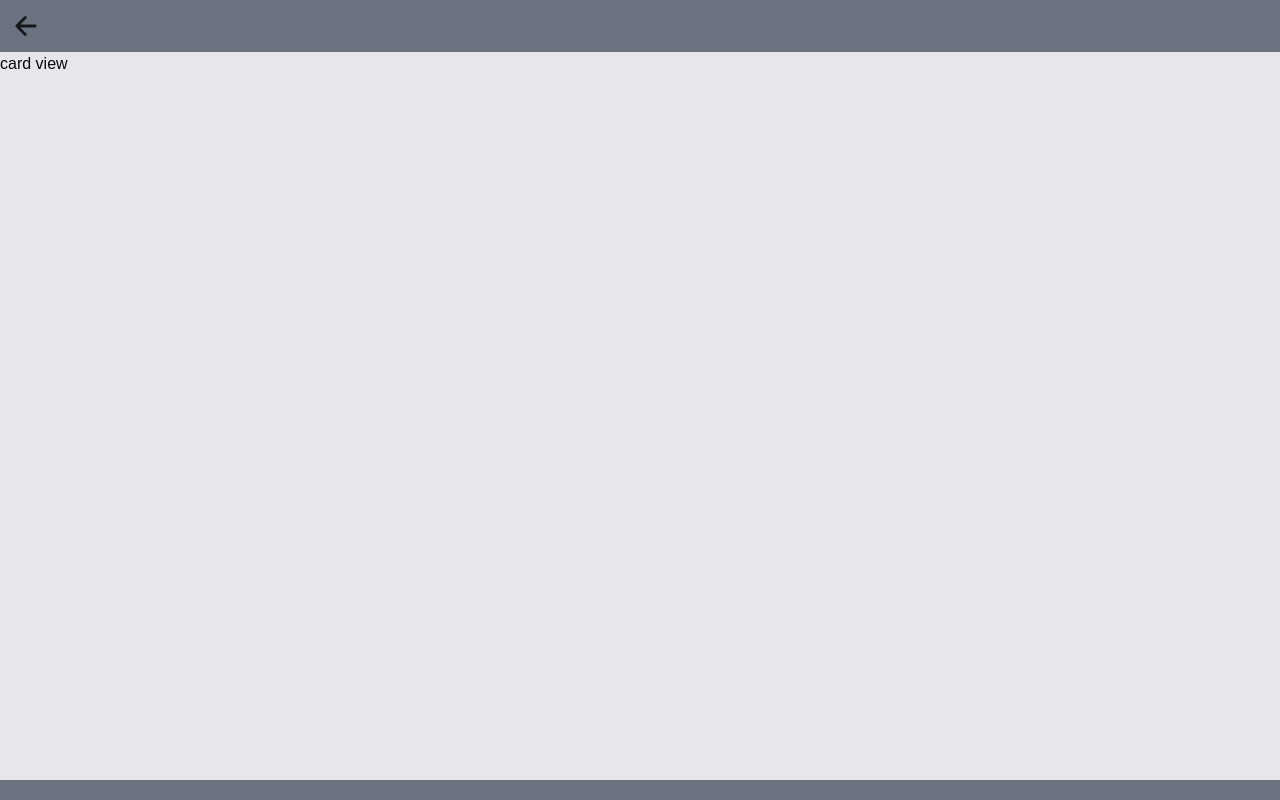
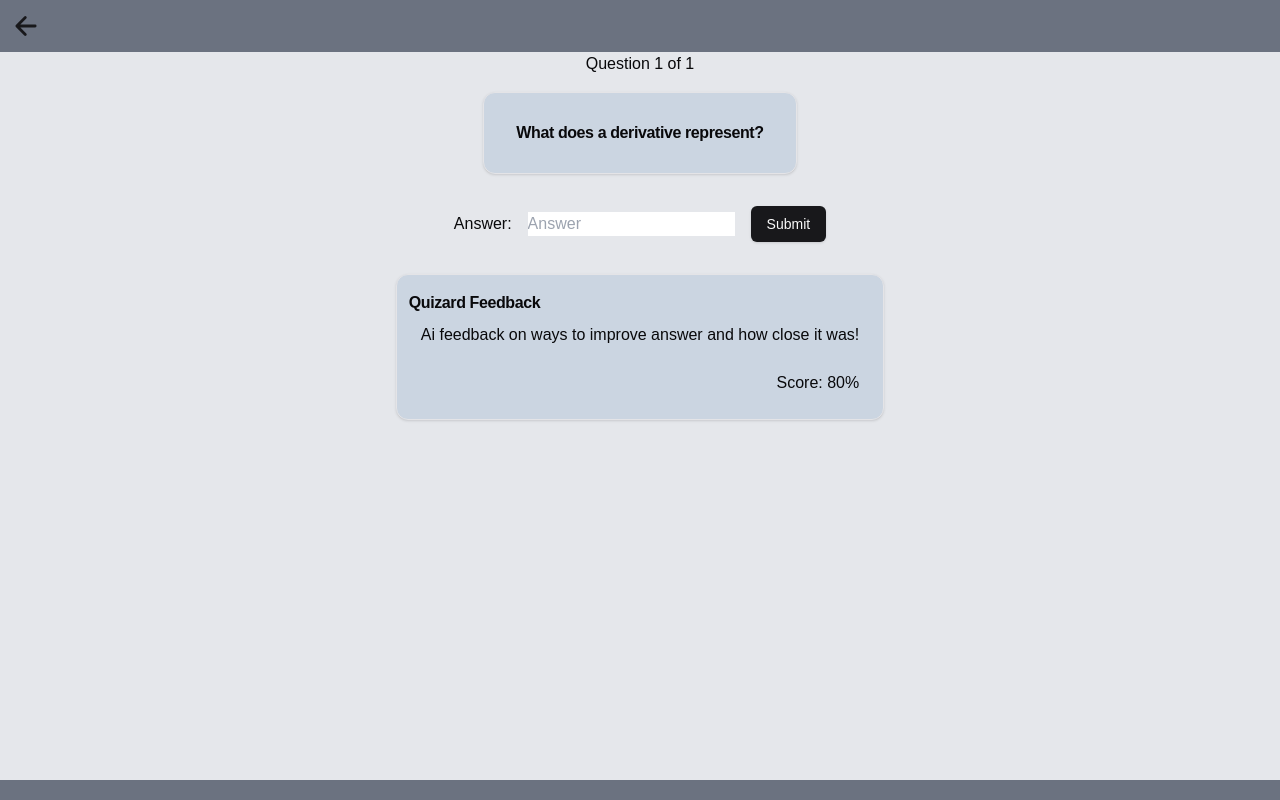
Before and after one commit to edgarcoime/quizard, a Next.js app in the folder client/: page /id/1/Calculus/play in a window 1280 px wide. Built offline with nearby package versions, Linux system fonts and the light colour scheme.

Commit message:
Made basic UI for play feature that allows the user to navigate between cards

```diff
--- a/client/src/app/(with-layout)/id/[username]/[collection]/page.tsx
+++ b/client/src/app/(with-layout)/id/[username]/[collection]/page.tsx
@@ -1,6 +1,9 @@
 import SettingsButton from "@/components/ui/settingsButton";
 import CardsView from "./CardsView";
 import UserCollectionCardSettings from "@/components/partials/UserCollectionCardSettings";
+import { IoPlayCircleOutline } from "react-icons/io5"
+import { Button } from "@/components/ui/button";
+import Link from "next/link";
 
 export default function Page({
   params,
@@ -12,15 +15,24 @@ export default function Page({
   const title = `Collection: ${decodedCollectionId}`;
 
   const settingsRoute = `/id/${username}/${collectionId}/settings`;
-
+  const playRoute = `/id/${username}/${collectionId}/play`
   return (
     <div>
       <UserCollectionCardSettings description="Collection Settings" />
 
       <h1 className="flex flex-row justify-center m-5 text-5xl">{title}</h1>
+
+      <div className="flex justify-center">
+      <Link href={playRoute}>
+        <IoPlayCircleOutline className="text-5xl"></IoPlayCircleOutline>
+      </Link>
+      </div>
+
       <div className="flex flex-col sm:flex-row justify-center gap-4 p-4">
         <CardsView username={username} collectionId={decodedCollectionId} />
       </div>
+
+
     </div>
   );
 }
--- /dev/null
+++ b/client/src/app/(with-layout)/id/[username]/[collection]/play/AnswerForm.tsx
@@ -0,0 +1,28 @@
+import { Button } from "@/components/ui/button";
+import { useState } from "react";
+
+interface AnserFormProps{
+    answerArr: string[],
+    setAnswerArr: Function,
+    index: number
+}
+
+function setAnswer(value: string, answerArr: string[], setAmswerArr:Function, index:number){
+    const newAnswerArr = [...answerArr];
+    newAnswerArr[index] = value;
+    setAmswerArr(newAnswerArr);
+}
+
+export default function AnswerForm({answerArr, setAnswerArr, index}: AnserFormProps){
+    // const [answer, setAnswer] = useState('');
+    return(
+        <>
+        <form>
+            <input type="text" placeholder="Answer"  value={answerArr[index]} onChange={(e) => {setAnswer(e.target.value, answerArr, setAnswerArr, index)}}/>
+        </form>
+
+        <Button  type="submit" > Submit </Button>
+        </>
+    )
+
+}
--- /dev/null
+++ b/client/src/app/(with-layout)/id/[username]/[collection]/play/CardTile.tsx
@@ -0,0 +1,29 @@
+import { Card, CardTitle } from "@/components/ui/card"
+import { useState } from "react"
+
+interface CardProps{
+    question: string,
+    answer: string,
+    flippedArr: boolean[],
+    setFlippedArr: Function,
+    index: number
+}
+
+function flipCard(index: number, flippedArr: boolean[], setFlipFun: Function){
+    const newFlippedArr = [...flippedArr];
+    newFlippedArr[index] = !newFlippedArr[index];
+    setFlipFun(newFlippedArr);
+}
+
+export default function CardTile({question, answer, flippedArr, setFlippedArr, index}: CardProps){
+    let isFlipped = flippedArr[index]
+    let content = ""
+    {isFlipped ? content = answer : content = question}
+    return(
+        <>
+            <Card className="w-full sm:w-auto p-8 bg-slate-300 flex flex-col justify-center items-center" onClick={ () => {flipCard(index, flippedArr, setFlippedArr)}}>
+                <CardTitle className="text-center">{content}</CardTitle>
+            </Card>
+        </>
+    )
+}
--- /dev/null
+++ b/client/src/app/(with-layout)/id/[username]/[collection]/play/FeedbackCard.tsx
@@ -0,0 +1,19 @@
+import { Card , CardTitle, CardContent, CardFooter} from "@/components/ui/card";
+
+export default function FeedbackCard(){
+    return(
+        <>
+            <Card className="w-full sm:w-auto bg-slate-300">
+                <CardTitle className="ml-3 mt-5 mb-3"> Quizard Feedback </CardTitle>
+                <CardContent>
+                    Ai feedback on ways to improve answer and how close it was!
+                </CardContent>
+
+                <CardFooter className="flex-row justify-end ">
+                    Score: 80%
+                </CardFooter>
+            </Card>
+        </>
+    )
+
+}
--- /dev/null
+++ b/client/src/app/(with-layout)/id/[username]/[collection]/play/NextCardButton.tsx
@@ -0,0 +1,16 @@
+import { IoChevronForwardSharp } from "react-icons/io5";
+
+interface NextBtnProps{
+    index : number,
+    setIndexFun: Function
+    num_of_cards: number
+}
+
+export default function NextCardButton({index, setIndexFun, num_of_cards} : NextBtnProps){
+    return(
+        <>
+           { (index+1) != num_of_cards && <IoChevronForwardSharp className="text-3xl" onClick={() =>{ setIndexFun(index+1)}}/> }
+        </>
+    )
+
+}
--- /dev/null
+++ b/client/src/app/(with-layout)/id/[username]/[collection]/play/page.tsx
@@ -0,0 +1,64 @@
+"use client"
+
+import { cards } from "@/lib/samples/data";
+import { useState } from "react";
+import CardTile from "./CardTile";
+import NextCardButton from "./NextCardButton";
+import PrevCardButton from "./prevCardButton";
+import AnswerForm from "./AnswerForm";
+import FeedbackCard from "./FeedbackCard";
+
+interface PlayProps{
+    params: { username: string; collection: string }
+}
+
+
+
+export default function PlayPage({params}: PlayProps){
+    const [index, setIndex] = useState(0);
+
+    const { username, collection: collectionId } = params;
+    const decodedCollectionId = decodeURIComponent(collectionId);
+    const selectedCollection = cards.find(
+        (col) => col.collectionName.toLowerCase() === decodedCollectionId.toLowerCase(),
+    );
+    let card_question = selectedCollection?.cards[index].question
+    let card_answer = selectedCollection?.cards[index].answer
+    let total_num_of_cards = selectedCollection?.cards.length
+    const [flippedArr, setFlippedArr] = useState(Array(total_num_of_cards).fill(false))
+    const [answesArr, setAnswerArr] = useState(Array(total_num_of_cards).fill(""))
+    return(
+        <>
+            {/* Show question number */}
+            <h1 className="text-center">Question {index+1} of {total_num_of_cards}</h1>
+
+            {/* Card tile with question */}
+            <div className="flex flex-col sm:flex-row justify-center gap-4 p-4">
+                {card_question && card_answer && <CardTile key={index} question={card_question} answer={card_answer} flippedArr={flippedArr} setFlippedArr={setFlippedArr} index={index}></CardTile> }
+            </div>
+
+            {/* Answer form where user submits answer*/}
+            <div className=" flex flex-col justify-center items-center sm:flex-row gap-4 p-4">
+            <h1>Answer:</h1>
+                <AnswerForm key={index} answerArr = {answesArr} setAnswerArr ={setAnswerArr} index={index}></AnswerForm>
+            </div>
+
+            {/* Feedback Card for response from AI */}
+            <div className=" flex flex-col justify-center items-center sm:flex-row gap-4 p-4">
+                <FeedbackCard></FeedbackCard>
+            </div>
+
+            {/* Next and previous buttons */}
+            <div className="flex flex-row justify-between mb-5">
+                <div className="m-5">
+                    <PrevCardButton  index={index} setIndexFun={setIndex} ></PrevCardButton>
+                </div>
+
+                <div className="m-5">
+                    {total_num_of_cards && <NextCardButton index={index} setIndexFun={setIndex} num_of_cards = {total_num_of_cards}></NextCardButton> }
+                </div>
+            </div>
+
+        </>
+    )
+}
--- /dev/null
+++ b/client/src/app/(with-layout)/id/[username]/[collection]/play/prevCardButton.tsx
@@ -0,0 +1,16 @@
+import { IoChevronBackSharp } from "react-icons/io5";
+
+interface prevBtnProps{
+    index : number,
+    setIndexFun: Function
+
+}
+
+export default function PrevCardButton({index, setIndexFun} : prevBtnProps){
+    return(
+        <>
+           { index != 0 && <IoChevronBackSharp className="text-3xl" onClick={() =>{ setIndexFun(index - 1)}} /> }
+        </>
+    )
+
+}
```
